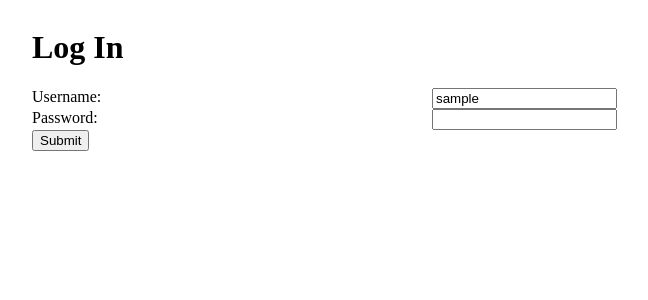
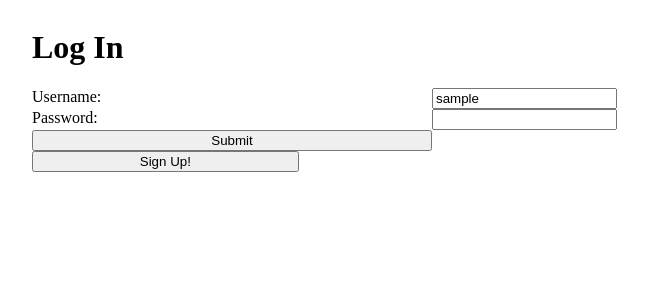
Before and after one commit to Seananigans/full_stack, a Python web app: template SocialNetwork/templates/login.html in a window 1280 px wide. Shown: the top 300 px of the page, without its empty margins (208-856 px from the left). Run offline with Jinja, Linux system fonts and the light colour scheme; the template is opened without the code that fills it: most values are stand-ins (such as "Sample title", 1, 10 or a date in 2020).

Commit message:
style: Remove id in favor of class

```diff
--- a/SocialNetwork/templates/login.html
+++ b/SocialNetwork/templates/login.html
@@ -25,20 +25,21 @@
 			</div>
 		</div>
 		<div class="row">
-			<input type="submit" class="center" id="submit">
+			<input type="submit" class="center col-6 btn">
 		</div>
 		{% if error %}
 		<div class="row">
 			<p class="center" style="color: red; font-size: 32px;">{{error}}</p>
 		</div>
+		{% endif %}
+
 		<div class="row">
 			<div class="col-12">
 				<a href="/signup" class="center" style="margin: auto; margin-bottom: 10px;">
-				   <input type="button" class="center" value="Sign Up!" style="width:33%"/>
+				   <input type="button" class="center col-4 btn" value="Sign Up!"/>
 				</a>
 			</div>
 		</div>
-		{% endif %}
 	</form>
 </div>
 {% endblock %}
```
